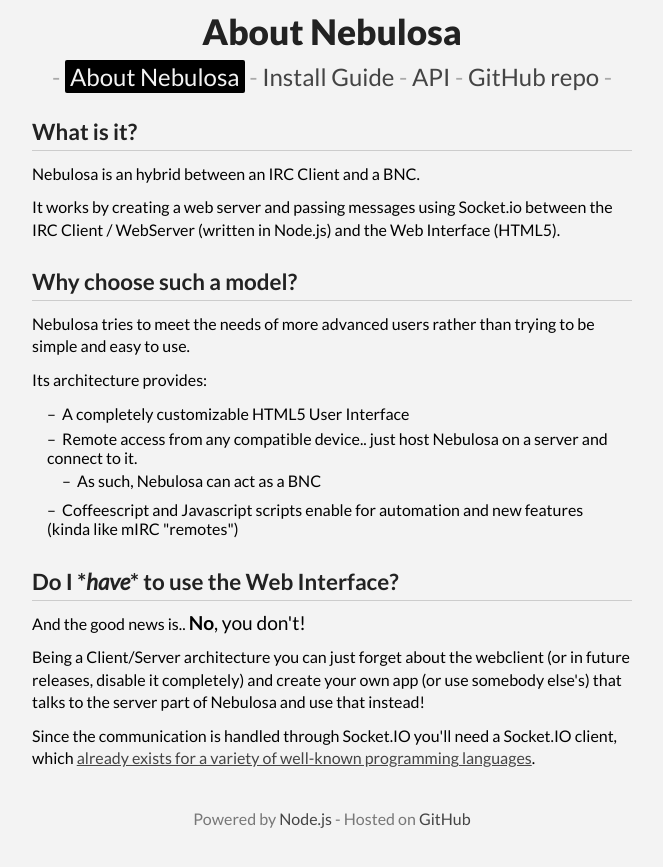
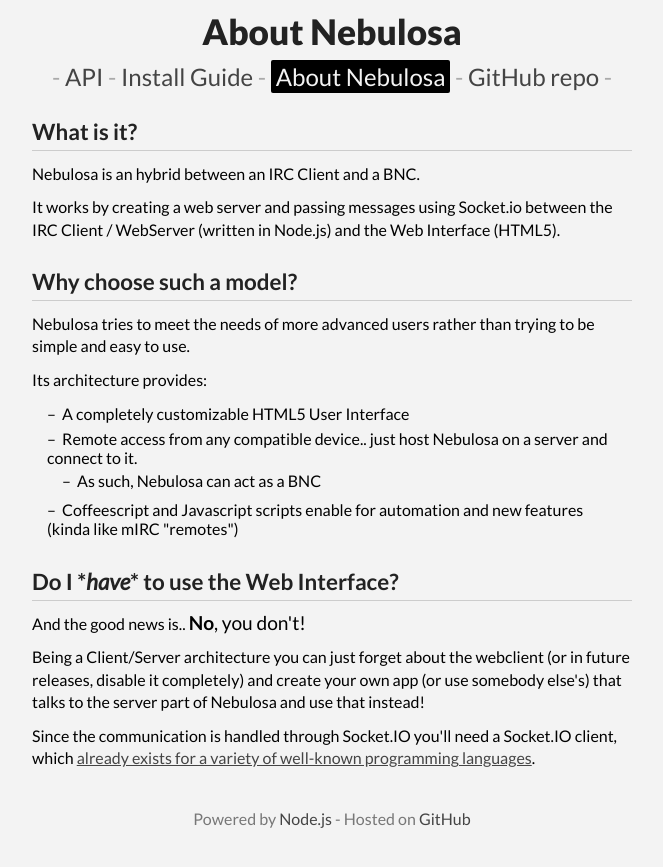
Before and after one commit to Hamcha/Nebulosa, a Jekyll site: the page built from about.html, in a window 1280 px wide. Shown: the top 867 px of the page, without its empty margins (308-971 px from the left). Built offline with Jekyll 4.4.1, drawn with Linux system fonts in a browser that asks for light colours.

Commit message:
Fixed sorting of nav AGAIN

```diff
--- a/_includes/nav.html
+++ b/_includes/nav.html
@@ -1,5 +1,5 @@
 <p style="font-size:1.5em; font-weight: 400; color: #aaa;">-
-{% for cpage in site.pages sort_by:url order:ascending %}
+{% for cpage in site.pages reversed %}
 {% if cpage.title != "Welcome to Nebulosa" %}
 {% if page.title == cpage.title %}
 <span class="active">{{ cpage.title }}</span> -
```
